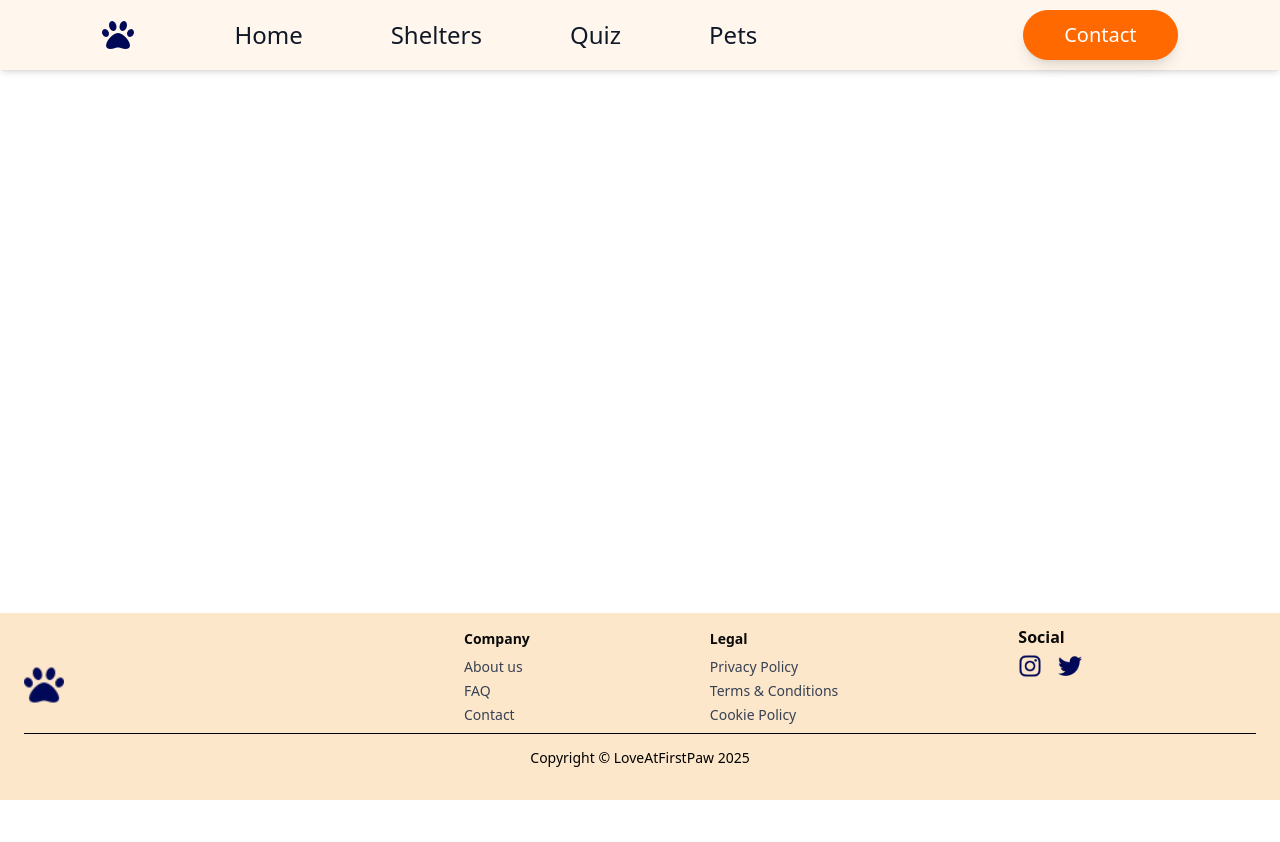
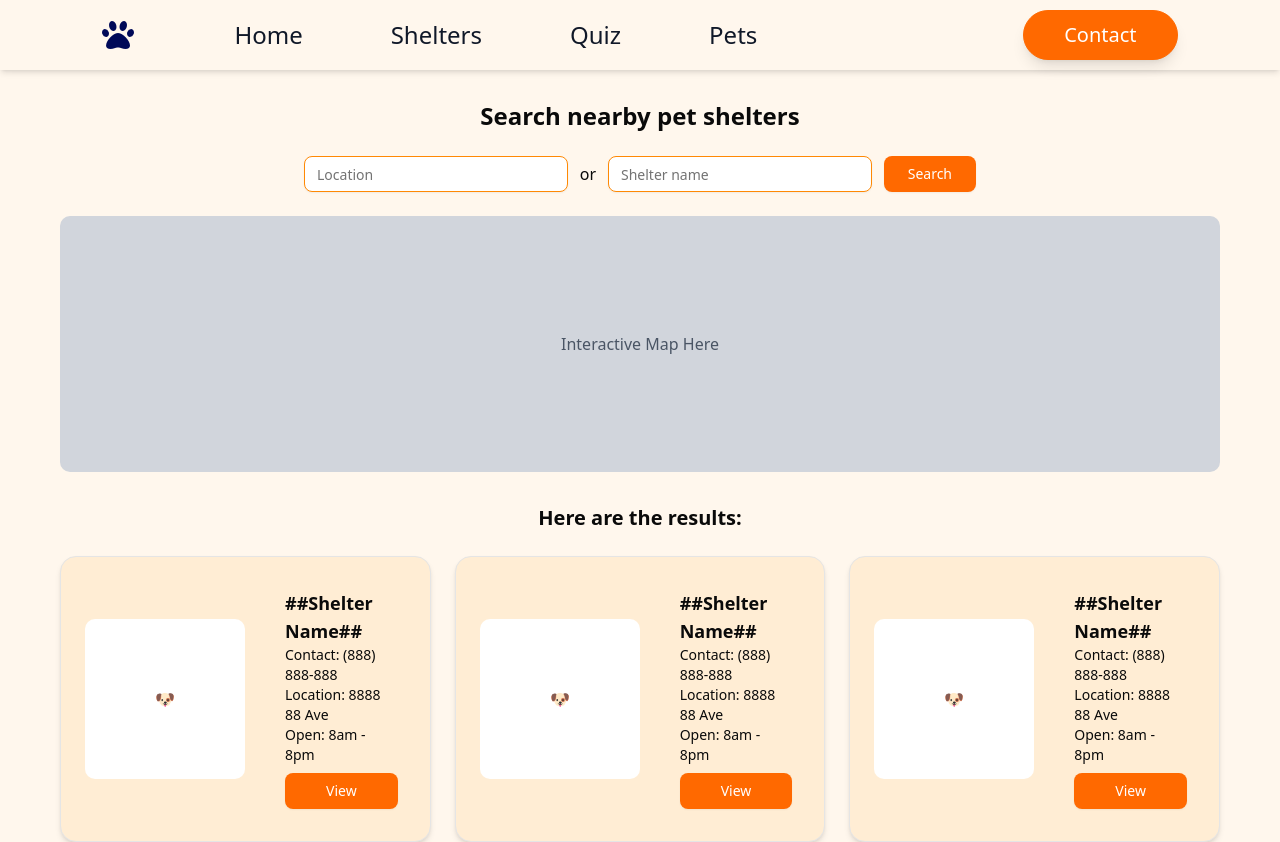
Before and after one commit to ppe11/flashcard, a Next.js app: page /shelters in a window 1280 px wide. Shown: the top 842 px of the page. Before the commit the page ends 800 px from the top, so only its background shows below. Built offline with nearby package versions, Linux system fonts and the light colour scheme.

Commit message:
Update Shelters page
- Implement shadcn input component for search bars
- Implement shadcn button component for search button
- Display shelters result with shadcn card component

```diff
--- a/src/app/shelters/page.jsx
+++ b/src/app/shelters/page.jsx
@@ -6,7 +6,6 @@ import React from 'react';
 import { Input } from "@/components/ui/input";
 import { Button } from "@/components/ui/button";
 import { Card, CardContent } from "@/components/ui/card";
-import { motion } from "framer-motion";
 
 /**
  * Replace with API integration
@@ -24,9 +23,58 @@ const shelters = [
 
 const Shelters = () => {
   return (
-    <div className="max-w-6xl mx-auto p-6">
+    <div className="w-full mx-auto p-15 pt-[100px] bg-orange-50">
+      {/* Search Section */}
+      <div className="flex flex-col items-center gap-6">
+        <h2 className="text-2xl font-semibold">Search nearby pet shelters</h2>
+        <div className="flex w-full max-w-2xl gap-3">
+            {/* By location search */}
+          <Input placeholder="Location" className="flex-1 bg-white border border-orange-400 hover:border-2 " />
+          <span className="self-center">or</span>
+          {/* By shelter name search */}
+          <Input placeholder="Shelter name" className="flex-1 bg-white border border-orange-400 hover:border-2" />
+          <Button className="bg-orange-500 hover:bg-orange-600 text-white px-6">Search</Button>
+        </div>
+      </div>
 
-  </div>
+      {/* Interactive Map */}
+      <div
+        className="w-full h-64 bg-gray-200 rounded-lg mt-6 overflow-hidden"
+        >
+        {/* Replace this div with map integration */}
+        <div className="w-full h-full flex items-center justify-center bg-gray-300 text-gray-600">
+          Interactive Map Here
+        </div>
+      </div>
+
+      {/* Results Section */}
+      <h3 className="text-center text-xl font-semibold mt-8">Here are the results:</h3>
+      <div className="grid grid-cols-1 sm:grid-cols-2 lg:grid-cols-3 gap-6 mt-6">
+        {shelters.map((shelter) => (
+          <div
+            key={shelter.id}
+            className='flex flex-col hover:shadow-xl hover:scale-105 transition duration-400 rounded-2xl'
+          >
+            <Card className="flex bg-orange-100 p-6 rounded-2xl shadow-md ">
+              <div className="flex items-center gap-8">
+                {/* Shelter Image Placeholder */}
+                <div className="w-40 h-40 bg-white rounded-lg flex items-center justify-center">
+                  <span>🐶</span>
+                </div>
+                {/* Shelter Info */}
+                <CardContent className="flex-1 p-2">
+                  <h4 className="text-lg font-semibold">{shelter.name}</h4>
+                  <p className="text-sm">Contact: {shelter.contact}</p>
+                  <p className="text-sm">Location: {shelter.location}</p>
+                  <p className="text-sm">Open: {shelter.hours}</p>
+                  <Button className="mt-2 bg-orange-500 hover:bg-orange-600 text-white w-full">View</Button>
+                </CardContent>
+              </div>
+            </Card>
+          </div>
+        ))}
+      </div>
+    </div>
   )
 }
 
```
